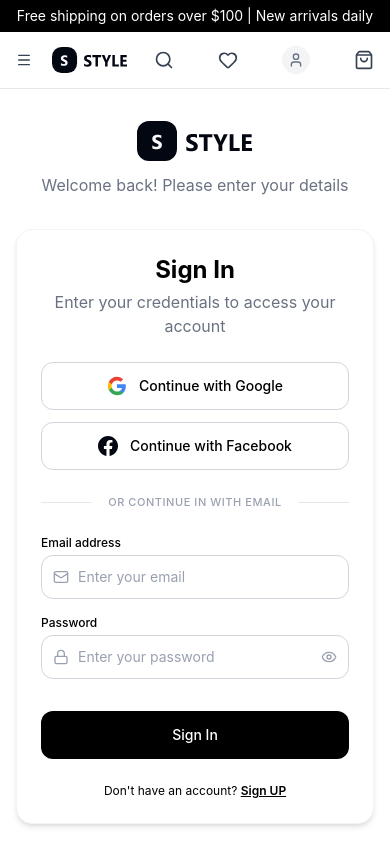
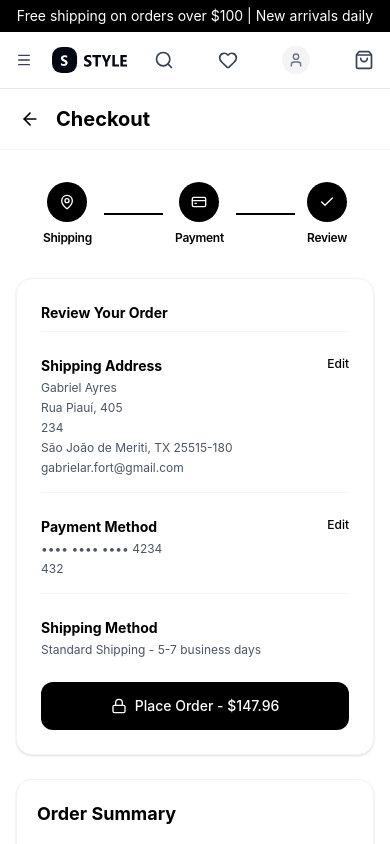
Before and after one commit to FerracoThiago/TrabalhoFinal-Style, a React (Vite) app in the folder front/: page /checkout-review in a window 390 px wide. Before the commit this address led to /login. Shown: the top 844 px of the page. Built offline with nearby package versions, Linux system fonts and the light colour scheme.

Commit message:
tela review mobile e desktop prontas

```diff
--- a/front/src/pages/CheckoutReview.tsx
+++ b/front/src/pages/CheckoutReview.tsx
@@ -0,0 +1,102 @@
+import React, { useState } from 'react';
+import { useNavigate } from 'react-router-dom';
+import { CheckoutSteps } from '../components/Checkout/CheckoutSteps';
+import { CheckoutOrderSummary } from '../components/Checkout/CheckoutOrderSummary';
+import { ArrowLeft, Lock } from 'lucide-react';
+
+export const CheckoutReview: React.FC = () => {
+  const navigate = useNavigate();
+  const [currentStep] = useState<number>(3);
+
+  const handlePlaceOrder = (e: React.FormEvent) => {
+    e.preventDefault();
+    navigate('/checkout-success');
+  };
+
+  return (
+    <div className="min-h-screen bg-white flex flex-col">
+      <div className="w-full border-b border-gray-100">
+        <div className="max-w-[1240px] mx-auto px-4 py-4 flex items-center">
+          <button
+            onClick={() => navigate('/checkout-payment')}
+            className="p-1 text-black hover:opacity-70 transition-opacity flex items-center cursor-pointer outline-none focus:outline-none"
+            aria-label="Voltar"
+          >
+            <ArrowLeft className="w-5 h-5" />
+          </button>
+          <h1 className="text-xl font-bold text-black ml-3">Checkout</h1>
+        </div>
+      </div>
+
+      <div className="w-full flex justify-center py-4">
+        <div className="w-full max-w-[360px] px-4">
+          <CheckoutSteps currentStep={currentStep} />
+        </div>
+      </div>
+
+      <main className="flex-1 w-full pb-16 px-4">
+        <div className="max-w-[1120px] mx-auto lg:grid lg:grid-cols-[1fr_420px] lg:gap-12 items-start">
+          <form onSubmit={handlePlaceOrder} className="space-y-6">
+            <div className="bg-white border border-gray-100 rounded-2xl p-6 shadow-sm space-y-6">
+              <h2 className="text-sm font-bold text-black pb-2 border-b border-gray-100">
+                Review Your Order
+              </h2>
+
+              <div className="space-y-6 text-xs text-black">
+                <div className="flex justify-between items-start pb-4 border-b border-gray-100">
+                  <div className="space-y-1">
+                    <p className="font-bold text-black text-sm">Shipping Address</p>
+                    <p className="text-gray-600">Gabriel Ayres</p>
+                    <p className="text-gray-600">Rua Piauí, 405</p>
+                    <p className="text-gray-600">234</p>
+                    <p className="text-gray-600">São João de Meriti, TX 25515-180</p>
+                    <p className="text-gray-600">gabrielar.fort@gmail.com</p>
+                  </div>
+                  <button
+                    type="button"
+                    onClick={() => navigate('/checkout-shipping')}
+                    className="font-medium text-black hover:underline cursor-pointer"
+                  >
+                    Edit
+                  </button>
+                </div>
+
+                <div className="flex justify-between items-start pb-4 border-b border-gray-100">
+                  <div className="space-y-1">
+                    <p className="font-bold text-black text-sm">Payment Method</p>
+                    <p className="text-gray-600">•••• •••• •••• 4234</p>
+                    <p className="text-gray-600">432</p>
+                  </div>
+                  <button
+                    type="button"
+                    onClick={() => navigate('/checkout-payment')}
+                    className="font-medium text-black hover:underline cursor-pointer"
+                  >
+                    Edit
+                  </button>
+                </div>
+
+                <div className="space-y-1">
+                  <p className="font-bold text-black text-sm">Shipping Method</p>
+                  <p className="text-gray-600">Standard Shipping - 5-7 business days</p>
+                </div>
+              </div>
+
+              <button
+                type="submit"
+                className="w-full h-12 bg-black text-white rounded-xl font-medium text-sm flex items-center justify-center hover:opacity-90 transition-opacity cursor-pointer mt-6 outline-none focus:outline-none space-x-2"
+              >
+                <Lock className="w-4 h-4" />
+                <span>Place Order - $147.96</span>
+              </button>
+            </div>
+          </form>
+
+          <div className="mt-6 lg:mt-0 lg:sticky lg:top-6">
+            <CheckoutOrderSummary shippingMethod="standard" />
+          </div>
+        </div>
+      </main>
+    </div>
+  );
+};
--- a/front/src/routes/AppRoutes.tsx
+++ b/front/src/routes/AppRoutes.tsx
@@ -9,6 +9,7 @@ import { Cart } from '../pages/Cart';
 import { Home } from '../pages/Home';
 import { CheckoutShipping } from '../pages/CheckoutShipping';
 import { CheckoutPayment } from '../pages/CheckoutPayment';
+import { CheckoutReview } from '../pages/CheckoutReview';
 
 export const AppRoutes: React.FC = () => {
   return (
@@ -53,6 +54,11 @@ export const AppRoutes: React.FC = () => {
           />
 
           <Route
+            path="/checkout-review"
+            element={<CheckoutReview />}
+          />
+
+          <Route
             path="*"
             element={<Navigate to="/login" replace />}
           />
```
